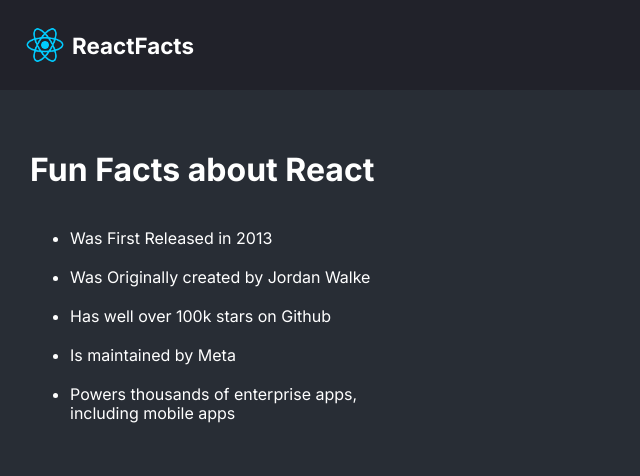
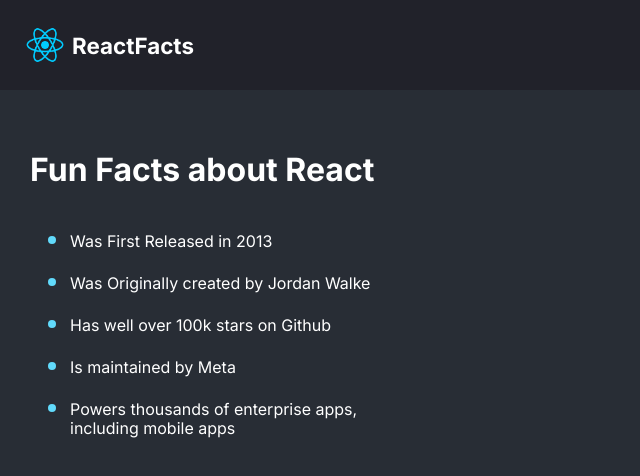
Before and after one commit to Amandecoe/React-Practice, a React (Vite) app in the folder React-Practice/: page / in a window 1280 px wide. Shown: the top 476 px of the page, without its empty margins (0-640 px from the left). Built offline with nearby package versions, Linux system fonts and the light colour scheme.

Commit message:
react logo left

```diff
--- a/React-Practice/index.css
+++ b/React-Practice/index.css
@@ -43,3 +43,8 @@
     margin-block: 20px;
     line-height: 19px;
 }
+
+main > ul >li::marker{
+    color: #61DAFB;
+    font-size: 1.5rem;
+}
```
